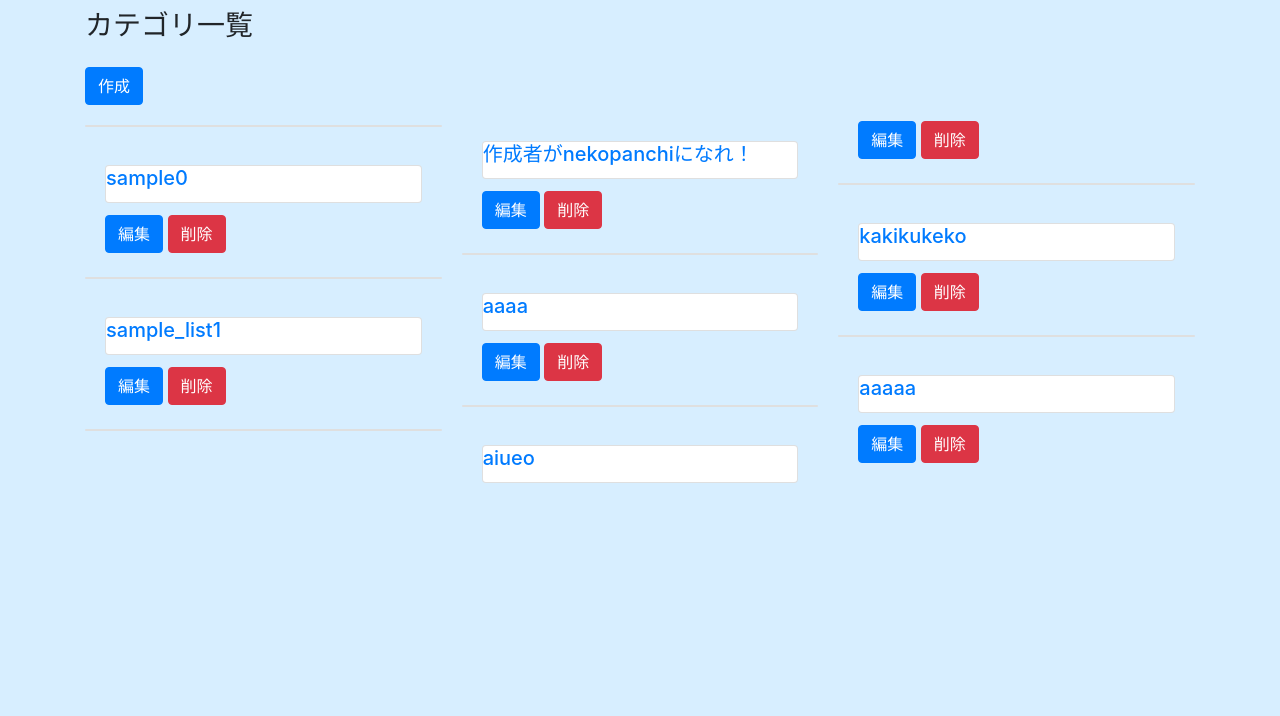
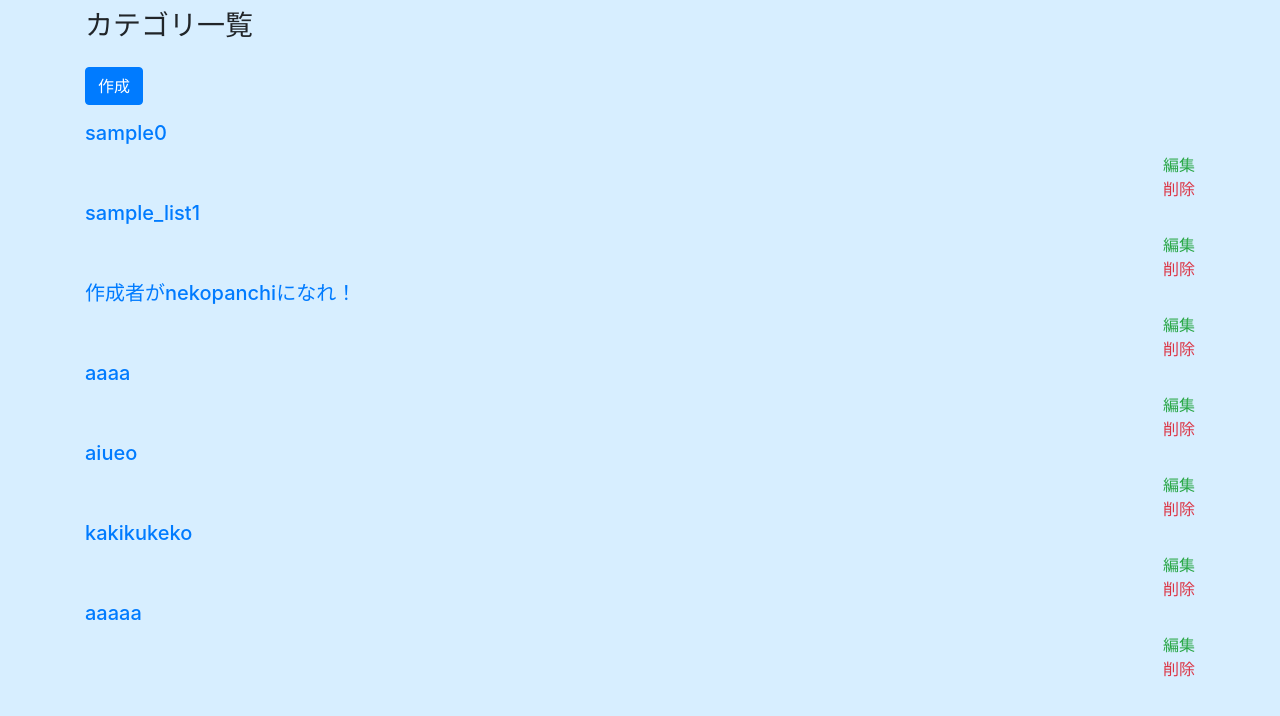
Before and after one commit to nekopanchi0423/mincha, a Django app: page /kanban/lists/ in a window 1280 px wide. Shown: the part 71-787 px from the top of the page. Run offline with Django 4.2, Linux system fonts and the light colour scheme; a user stored in the database is signed in; data comes from the database, SQL or seed files in the repository; both versions use the stored data as it was after the commit; some libraries are stand-ins or nearby versions.

Commit message:
編集・削除ボタンとカテゴリ一覧のデザイン変更

```diff
--- a/config/settings.py
+++ b/config/settings.py
@@ -137,7 +137,7 @@ LOGIN_REDIRECT_URL = "kanban:home"
 LOGOUT_REDIRECT_URL = "kanban:index"
 LOGIN_URL = "login"
 
-DEBUG = False
+DEBUG = True
 
 try:
     from config.local_settings import *
--- a/kanban/templates/kanban/lists/detail.html
+++ b/kanban/templates/kanban/lists/detail.html
@@ -22,8 +22,8 @@
     <p><div class='mt-2'>{{ card.description | linebreaks }}</div></p>
     <!-- <a class="btn btn-primary" href="{% url 'kanban:cards_update' card.pk  %}" role="button"><div style="text-align:right">編集</div></a>
     <a class="btn btn-danger" href="{% url 'kanban:cards_delete' card.pk  %}" role="button"><div style="text-align:right">削除</div></a> -->
-    <a href="{% url 'kanban:cards_update' card.pk  %}" role="button"><div style="text-align:right">編集</div></a></li>
-    <a href="{% url 'kanban:cards_delete' card.pk  %}" role="button"><div style="text-align:right">削除</div></a></li>
+    <a class="text-success" href="{% url 'kanban:cards_update' card.pk  %}" role="button"><div style="text-align:right">編集</div></a>
+    <a class="text-danger" href="{% url 'kanban:cards_delete' card.pk  %}" role="button"><div style="text-align:right">削除</div></a>
   {% endfor %}
 
 </div>
--- a/kanban/templates/kanban/lists/list.html
+++ b/kanban/templates/kanban/lists/list.html
@@ -4,16 +4,18 @@
 <div class="container">
   <h3>カテゴリ一覧</h3>
   <a class="btn btn-primary my-3" href="{% url 'kanban:lists_create' %}" role="button">作成</a>
-  <div class="card-columns">
+  <!-- <div class="card-columns"> -->
     {% for list in list_list %}
-    <a href="{% url 'kanban:lists_detail' list.pk %}" class="card">
-      <div class="card-body">
-        <h5 class="card-title">{{ list.title }}</h5>
-        <a class="btn btn-primary" href="{% url 'kanban:lists_update' list.pk %}">編集</a>
-        <a class="btn btn-danger" href="{% url 'kanban:lists_delete' list.pk %}">削除</a>
-      </div>
+    <!-- <a href="{% url 'kanban:lists_detail' list.pk %}" class = "card"> -->
+      <a href="{% url 'kanban:lists_detail' list.pk %}">
+      <!-- <div class="card-body">
+        <h5 class="card-title">{{ list.title }}</h5> -->
+        <h5>{{ list.title }}</h5>
+        <a class="text-success" href="{% url 'kanban:lists_update' list.pk %}" role = "button"><div style="text-align:right">編集</div></a>
+        <a class="text-danger" href="{% url 'kanban:lists_delete' list.pk %}" role = "button"><div style="text-align:right">削除</div></a>
+      <!-- </div> -->
     </a>
     {% endfor %}
-  </div>
+  <!-- </div> -->
 </div>
 {% endblock %}
```
Also changed, not shown: db.sqlite3.
